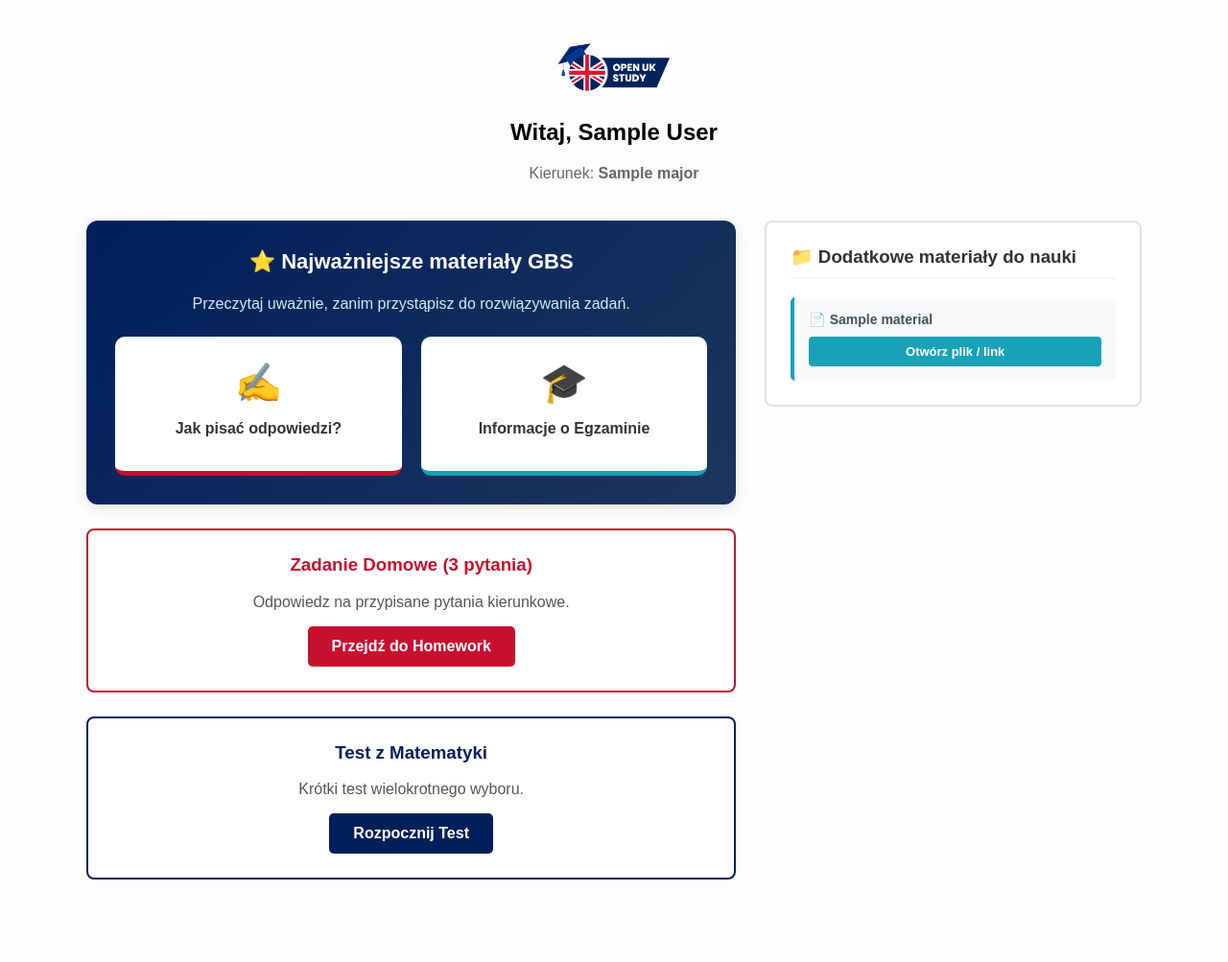
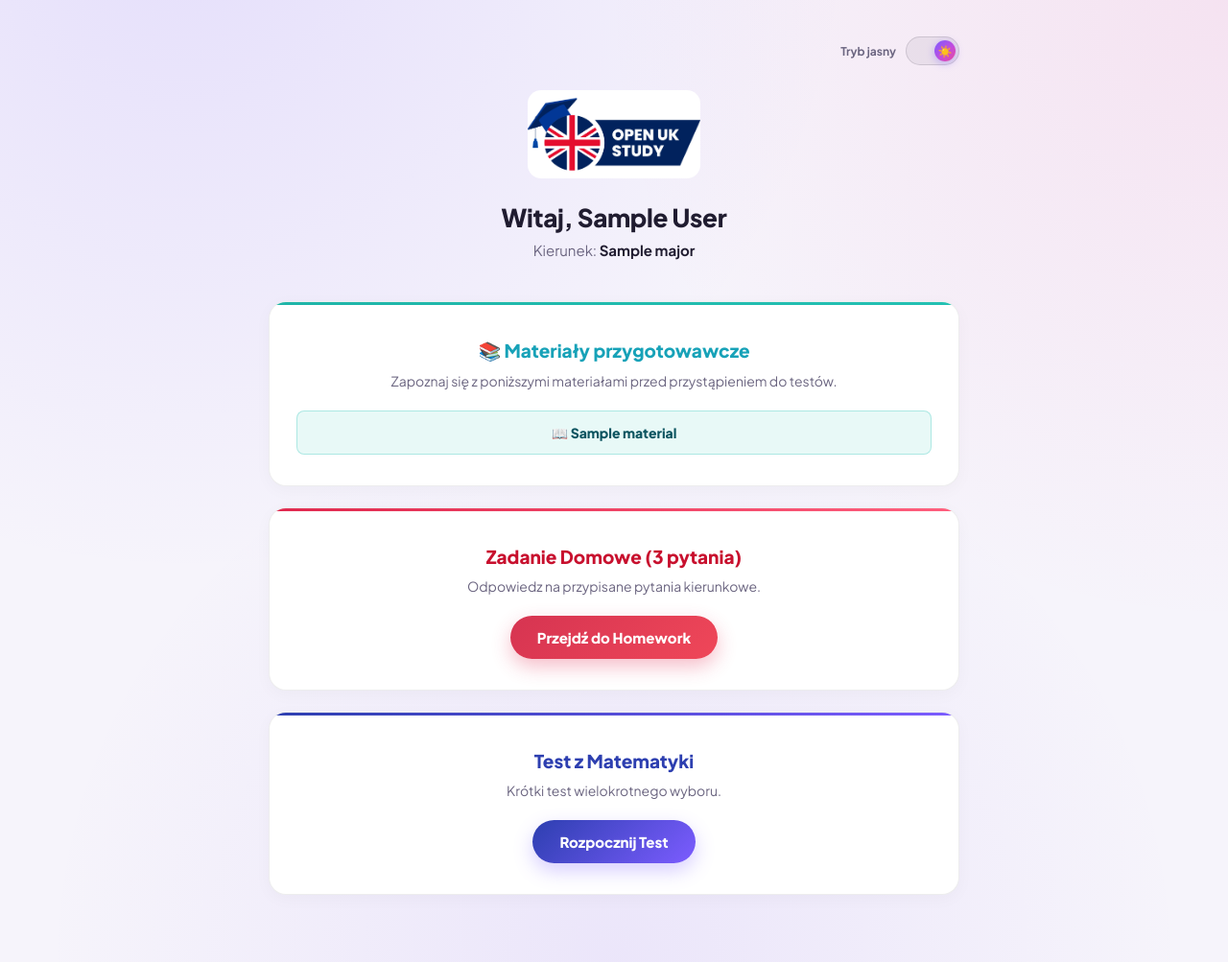
Before and after one commit to kubad0101-creator/rozprawki-app, a Flask app: template templates/gbs/student_gbs_dashboard.html in a window 1280 px wide. Shown: the whole page at 96% size. Before the commit the page ends 917 px from the top, so only its background shows below. Run offline with Flask 3, Linux system fonts and the light colour scheme; the template is opened without the code that fills it: values that come from a table or form of the project are taken from there, others are empty; tables that the repository leaves empty hold one stand-in row (values such as "Sample post").

Commit message:
Update student_gbs_dashboard.html

```diff
--- a/templates/gbs/student_gbs_dashboard.html
+++ b/templates/gbs/student_gbs_dashboard.html
@@ -2,87 +2,252 @@
 <html lang="pl">
 <head>
     <meta charset="UTF-8">
+    <meta name="viewport" content="width=device-width, initial-scale=1.0">
     <title>GBS Dashboard - {{ student.name }}</title>
+    <link rel="preconnect" href="https://fonts.googleapis.com">
+    <link rel="preconnect" href="https://fonts.gstatic.com" crossorigin>
+    <link href="https://fonts.googleapis.com/css2?family=Plus+Jakarta+Sans:wght@400;500;600;700;800&display=swap" rel="stylesheet">
+    <style>
+        :root {
+            --bg-page: #0c0a14;
+            --text-main: #f3f1f8;
+            --text-muted: #a8a2bb;
+            --card-bg: rgba(255,255,255,0.04);
+            --border-soft: rgba(255,255,255,0.08);
+            --border-strong: rgba(255,255,255,0.14);
+            --glow-1: rgba(124,92,255,0.30);
+            --glow-2: rgba(236,72,153,0.20);
+            --glow-3: rgba(109,60,240,0.14);
+            --gradient: linear-gradient(135deg, #7c5cff 0%, #c04ce0 55%, #ec4899 100%);
+            --toggle-bg: rgba(255,255,255,0.08);
+            --toggle-border: rgba(255,255,255,0.16);
+        }
+
+        html[data-theme="light"] {
+            --bg-page: #f6f4fb;
+            --text-main: #201c30;
+            --text-muted: #6b6580;
+            --card-bg: #ffffff;
+            --border-soft: rgba(32,28,48,0.08);
+            --border-strong: rgba(32,28,48,0.14);
+            --glow-1: rgba(124,92,255,0.14);
+            --glow-2: rgba(236,72,153,0.10);
+            --glow-3: rgba(109,60,240,0.08);
+            --toggle-bg: rgba(32,28,48,0.06);
+            --toggle-border: rgba(32,28,48,0.14);
+        }
+
+        * { box-sizing: border-box; }
+
+        body {
+            font-family: 'Plus Jakarta Sans', 'Segoe UI', sans-serif;
+            margin: 0;
+            padding: 48px 20px 70px;
+            color: var(--text-main);
+            background:
+                radial-gradient(circle at 15% -10%, var(--glow-1), transparent 45%),
+                radial-gradient(circle at 100% 0%, var(--glow-2), transparent 40%),
+                radial-gradient(circle at 50% 100%, var(--glow-3), transparent 50%),
+                var(--bg-page);
+            min-height: 100vh;
+            transition: background 0.25s ease, color 0.25s ease;
+        }
+
+        .wrap { max-width: 720px; margin: auto; position: relative; }
+
+        .theme-toggle {
+            position: absolute;
+            top: -10px;
+            right: 0;
+            display: flex;
+            align-items: center;
+            gap: 10px;
+            user-select: none;
+        }
+        .theme-toggle .toggle-label {
+            font-size: 12px;
+            font-weight: 700;
+            color: var(--text-muted);
+        }
+        .switch {
+            position: relative;
+            width: 56px;
+            height: 30px;
+            border-radius: 999px;
+            background: var(--toggle-bg);
+            border: 1px solid var(--toggle-border);
+            cursor: pointer;
+            transition: background 0.25s ease, border-color 0.25s ease;
+            flex-shrink: 0;
+        }
+        .switch .knob {
+            position: absolute;
+            top: 3px;
+            left: 3px;
+            width: 22px;
+            height: 22px;
+            border-radius: 50%;
+            background: var(--gradient);
+            display: flex;
+            align-items: center;
+            justify-content: center;
+            font-size: 12px;
+            box-shadow: 0 2px 8px rgba(124,92,255,0.4);
+            transition: transform 0.25s ease;
+        }
+        html[data-theme="light"] .switch .knob { transform: translateX(26px); }
+
+        .header { text-align: center; margin-bottom: 44px; padding-top: 46px; }
+        .header img { height: 92px; width: auto; border-radius: 14px; margin-bottom: 20px; }
+        .header h2 { margin: 0 0 8px; font-size: 26px; font-weight: 800; letter-spacing: -0.3px; }
+        .header p { color: var(--text-muted); font-size: 15px; margin: 0; }
+        .header strong { color: var(--text-main); }
+
+        .tasks { display: flex; flex-direction: column; gap: 22px; }
+
+        .task-card {
+            background: var(--card-bg);
+            border: 1px solid var(--border-soft);
+            border-radius: 18px;
+            padding: 32px 28px;
+            text-align: center;
+            backdrop-filter: blur(10px);
+            position: relative;
+            overflow: hidden;
+            transition: transform 0.2s ease, border-color 0.2s ease, background 0.25s ease;
+            box-shadow: 0 4px 18px rgba(20,15,40,0.03);
+        }
+        .task-card:hover { transform: translateY(-3px); border-color: var(--border-strong); }
+        .task-card::before {
+            content: "";
+            position: absolute;
+            top: 0; left: 0; right: 0;
+            height: 3px;
+        }
+        .task-card.homework::before { background: linear-gradient(90deg, #e0294f, #ff5f7e); }
+        .task-card.math::before { background: linear-gradient(90deg, #2d3fb0, #7c5cff); }
+        .task-card.materials::before { background: linear-gradient(90deg, #1fb5a8, #23c1b3); }
+
+        .task-card h3 {
+            margin: 6px 0 10px;
+            font-size: 19px;
+            font-weight: 800;
+        }
+        .task-card.homework h3 { color: #ff8b9e; }
+        .task-card.math h3 { color: #9db3ff; }
+        .task-card.materials h3 { color: #4fd1c5; }
+        html[data-theme="light"] .task-card.homework h3 { color: #c8102e; }
+        html[data-theme="light"] .task-card.math h3 { color: #2d3fb0; }
+        html[data-theme="light"] .task-card.materials h3 { color: #17a2b8; }
+
+        .material-list { display: flex; flex-direction: column; gap: 10px; margin-top: 16px; }
+        .material-link {
+            display: block; background: rgba(35,193,179,0.1); color: #4fd1c5; padding: 13px;
+            text-decoration: none; border-radius: 8px; font-weight: 800; border: 1px solid rgba(35,193,179,0.3);
+            transition: transform 0.15s ease, background 0.15s ease; font-size: 14px;
+        }
+        .material-link:hover { transform: translateY(-2px); background: rgba(35,193,179,0.16); }
+        html[data-theme="light"] .material-link { color: #0c5460; }
+        .no-materials { color: var(--text-muted); font-style: italic; font-size: 14px; }
+
+        .task-card p { color: var(--text-muted); font-size: 14px; margin: 0 0 22px; }
+
+        .task-btn {
+            display: inline-block;
+            padding: 13px 28px;
+            border-radius: 999px;
+            text-decoration: none;
+            font-weight: 800;
+            font-size: 15px;
+            color: #fff;
+            transition: transform 0.15s ease, box-shadow 0.15s ease;
+        }
+        .task-btn:hover { transform: translateY(-2px); }
+        .task-btn.homework { background: linear-gradient(135deg, #d63451, #ef4759); box-shadow: 0 8px 20px rgba(224,41,79,0.3); }
+        .task-btn.math { background: linear-gradient(135deg, #2d3fb0, #7c5cff); box-shadow: 0 8px 20px rgba(124,92,255,0.3); }
+    </style>
 </head>
-<body style="font-family: sans-serif; padding: 40px; background: #fdfdfd; max-width: 1100px; margin: auto;">
+<body>
+    <div class="wrap">
 
-    <div style="text-align: center; margin-bottom: 40px;">
-        <img src="{{ url_for('static', filename='logo_openuk.jpg') }}" alt="Logo" style="height: 60px;">
-        <h2>Witaj, {{ student.name }}</h2>
-        <p style="color: #666;">Kierunek: <strong>{{ student.major.name if student.major else 'Brak przypisanego kierunku' }}</strong></p>
-    </div>
+        <div class="theme-toggle">
+            <span class="toggle-label" id="themeLabel">Tryb ciemny</span>
+            <div class="switch" onclick="toggleTheme()" role="button" aria-label="Zmień motyw">
+                <div class="knob" id="themeKnob">🌙</div>
+            </div>
+        </div>
 
-    <div style="display: flex; gap: 30px; align-items: flex-start;">
+        <div class="header">
+            <img src="{{ url_for('static', filename='logo_openuk.jpg') }}" alt="OpenUK Study Logo">
+            <h2>Witaj, {{ student.name }}</h2>
+            <p>Kierunek: <strong>{{ student.major.name if student.major else 'Brak przypisanego kierunku' }}</strong></p>
+        </div>
 
-        <div style="flex: 2; display: flex; flex-direction: column; gap: 25px;">
-
-            <div style="background: linear-gradient(135deg, #001f5b, #1a365d); border-radius: 12px; padding: 30px; text-align: center; color: white; box-shadow: 0 4px 15px rgba(0,0,0,0.1);">
-                <h3 style="margin-top: 0; font-size: 22px;">⭐ Najważniejsze materiały GBS</h3>
-                <p style="color: #d1ecf1; margin-bottom: 25px;">Przeczytaj uważnie, zanim przystąpisz do rozwiązywania zadań.</p>
-
-                <div style="display: flex; gap: 20px; justify-content: center; flex-wrap: wrap;">
-                    <button onclick="openModal('/gbs/materials/writing_guide')" style="flex: 1; min-width: 220px; background: white; color: #333; padding: 25px; border-radius: 10px; border: none; cursor: pointer; border-bottom: 5px solid #c8102e; transition: 0.2s;">
-                        <div style="font-size: 40px; margin-bottom: 15px;">✍️</div>
-                        <h4 style="margin: 0 0 10px 0; font-size: 16px;">Jak pisać odpowiedzi?</h4>
-                    </button>
-                    <button onclick="openModal('/gbs/materials/exam_info')" style="flex: 1; min-width: 220px; background: white; color: #333; padding: 25px; border-radius: 10px; border: none; cursor: pointer; border-bottom: 5px solid #17a2b8; transition: 0.2s;">
-                        <div style="font-size: 40px; margin-bottom: 15px;">🎓</div>
-                        <h4 style="margin: 0 0 10px 0; font-size: 16px;">Informacje o Egzaminie</h4>
-                    </button>
+        <div class="tasks">
+            <div class="task-card materials">
+                <h3>📚 Materiały przygotowawcze</h3>
+                <p>Zapoznaj się z poniższymi materiałami przed przystąpieniem do testów.</p>
+                <div class="material-list">
+                    {% if student.university and student.university.materials %}
+                        {% for mat in student.university.materials %}
+                            <a href="{{ mat.content_url }}" target="_blank" class="material-link">📖 {{ mat.title }}</a>
+                        {% endfor %}
+                    {% else %}
+                        <p class="no-materials">Brak udostępnionych materiałów.</p>
+                    {% endif %}
                 </div>
             </div>
 
-            <div style="background: white; border: 2px solid #c8102e; padding: 25px; border-radius: 8px; text-align: center;">
-                <h3 style="margin-top: 0; color: #c8102e;">Zadanie Domowe (3 pytania)</h3>
-                <p style="color: #555;">Odpowiedz na przypisane pytania kierunkowe.</p>
-                <a href="/gbs/task/{{ student.url_slug }}" style="display: inline-block; background: #c8102e; color: white; padding: 12px 25px; text-decoration: none; border-radius: 5px; font-weight: bold; font-size: 16px;">Przejdź do Homework</a>
+            <div class="task-card homework">
+                <h3>Zadanie Domowe (3 pytania)</h3>
+                <p>Odpowiedz na przypisane pytania kierunkowe.</p>
+                <a href="/gbs/task/{{ student.url_slug }}" class="task-btn homework">Przejdź do Homework</a>
             </div>
 
             {% if student.has_math_test %}
-            <div style="background: white; border: 2px solid #001f5b; padding: 25px; border-radius: 8px; text-align: center;">
-                <h3 style="margin-top: 0; color: #001f5b;">Test z Matematyki</h3>
-                <p style="color: #555;">Krótki test wielokrotnego wyboru.</p>
-                <a href="/gbs/math/{{ student.url_slug }}" style="display: inline-block; background: #001f5b; color: white; padding: 12px 25px; text-decoration: none; border-radius: 5px; font-weight: bold; font-size: 16px;">Rozpocznij Test</a>
+            <div class="task-card math">
+                <h3>Test z Matematyki</h3>
+                <p>Krótki test wielokrotnego wyboru.</p>
+                <a href="/gbs/math/{{ student.url_slug }}" class="task-btn math">Rozpocznij Test</a>
             </div>
             {% endif %}
-
-        </div>
-
-        <div style="flex: 1; background: white; border: 2px solid #e0e0e0; padding: 25px; border-radius: 8px; align-self: flex-start; position: sticky; top: 20px;">
-            <h3 style="margin-top: 0; color: #333; border-bottom: 2px solid #f4f6f9; padding-bottom: 10px;">📁 Dodatkowe materiały do nauki</h3>
-
-            <div style="display: flex; flex-direction: column; gap: 15px; margin-top: 15px;">
-                {% if materials %}
-                    {% for mat in materials %}
-                        <div style="background: #f8f9fa; padding: 15px; border-radius: 5px; border-left: 4px solid #17a2b8;">
-                            <span style="font-weight: bold; color: #495057; display: block; margin-bottom: 10px; font-size: 14px;">📄 {{ mat.title }}</span>
-                            <a href="{{ mat.content_url }}" target="_blank" style="display: block; text-align: center; background: #17a2b8; color: white; padding: 8px 10px; text-decoration: none; border-radius: 4px; font-weight: bold; font-size: 13px;">Otwórz plik / link</a>
-                        </div>
-                    {% endfor %}
-                {% else %}
-                    <p style="color: #999; font-style: italic; font-size: 13px; margin: 0;">Brak materiałów dodanych przez nauczyciela.</p>
-                {% endif %}
-            </div>
-        </div>
-    </div>
-
-    <div id="htmlModal" style="display:none; position:fixed; top:0; left:0; width:100%; height:100%; background:rgba(0,0,0,0.85); z-index:9999; align-items:center; justify-content:center;">
-        <div style="position:relative; width:90%; max-width: 1000px; height:90%; background:white; border-radius:12px; box-shadow: 0 10px 30px rgba(0,0,0,0.5); overflow:hidden;">
-            <button onclick="closeModal()" style="position:absolute; top:10px; right:15px; background:#dc3545; color:white; border:none; border-radius:50%; width:35px; height:35px; cursor:pointer; font-weight:bold; font-size:18px; line-height:35px; text-align:center; padding:0; z-index:10;">×</button>
-
-            <iframe id="htmlIframe" src="" style="width:100%; height:100%; border:none; border-radius:12px;"></iframe>
         </div>
     </div>
 
     <script>
-        function openModal(url) {
-            document.getElementById('htmlIframe').src = url;
-            document.getElementById('htmlModal').style.display = 'flex';
+        function applyTheme(theme) {
+            document.documentElement.setAttribute('data-theme', theme);
+            const knob = document.getElementById('themeKnob');
+            const label = document.getElementById('themeLabel');
+            if (theme === 'light') {
+                knob.textContent = '☀️';
+                label.textContent = 'Tryb jasny';
+            } else {
+                knob.textContent = '🌙';
+                label.textContent = 'Tryb ciemny';
+            }
         }
-        function closeModal() {
-            document.getElementById('htmlModal').style.display = 'none';
-            document.getElementById('htmlIframe').src = '';
+        function toggleTheme() {
+            const current = document.documentElement.getAttribute('data-theme') === 'light' ? 'light' : 'dark';
+            const next = current === 'light' ? 'dark' : 'light';
+            localStorage.setItem('openuk-theme', next);
+            applyTheme(next);
         }
+        (function initTheme() {
+            const saved = localStorage.getItem('openuk-theme');
+            const mql = window.matchMedia ? window.matchMedia('(prefers-color-scheme: light)') : null;
+            const systemTheme = (mql && mql.matches) ? 'light' : 'dark';
+            applyTheme(saved || systemTheme);
+
+            // jeśli student nie wybrał ręcznie motywu, śledzimy zmianę ustawień systemowych na żywo
+            if (mql) {
+                mql.addEventListener('change', (e) => {
+                    if (!localStorage.getItem('openuk-theme')) {
+                        applyTheme(e.matches ? 'light' : 'dark');
+                    }
+                });
+            }
+        })();
     </script>
 </body>
 </html>
```
